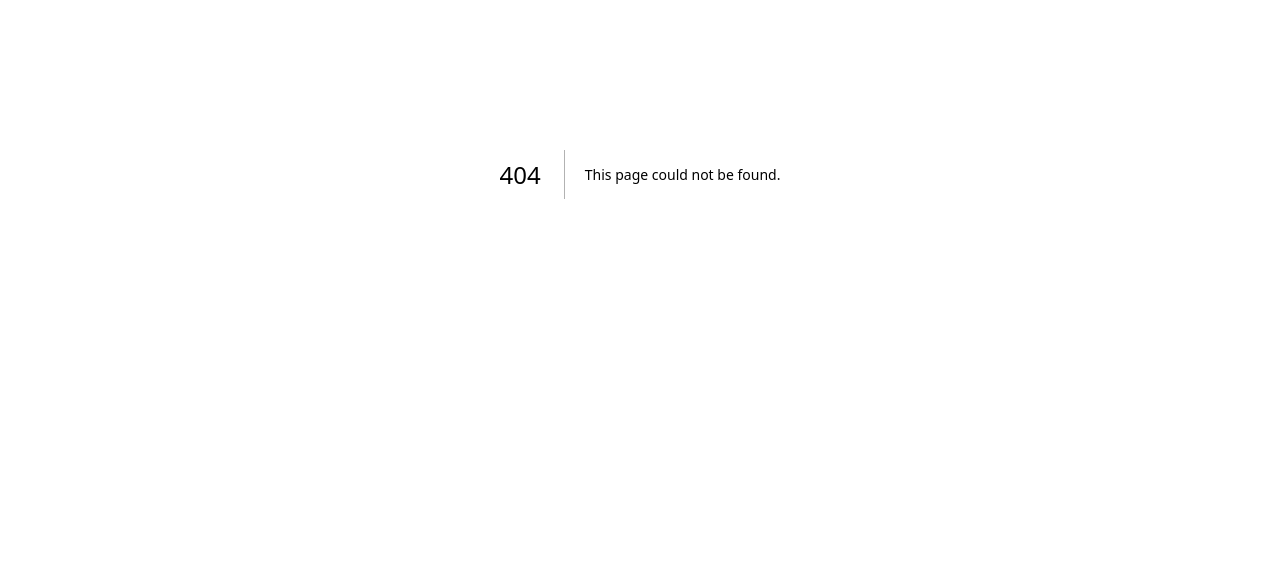
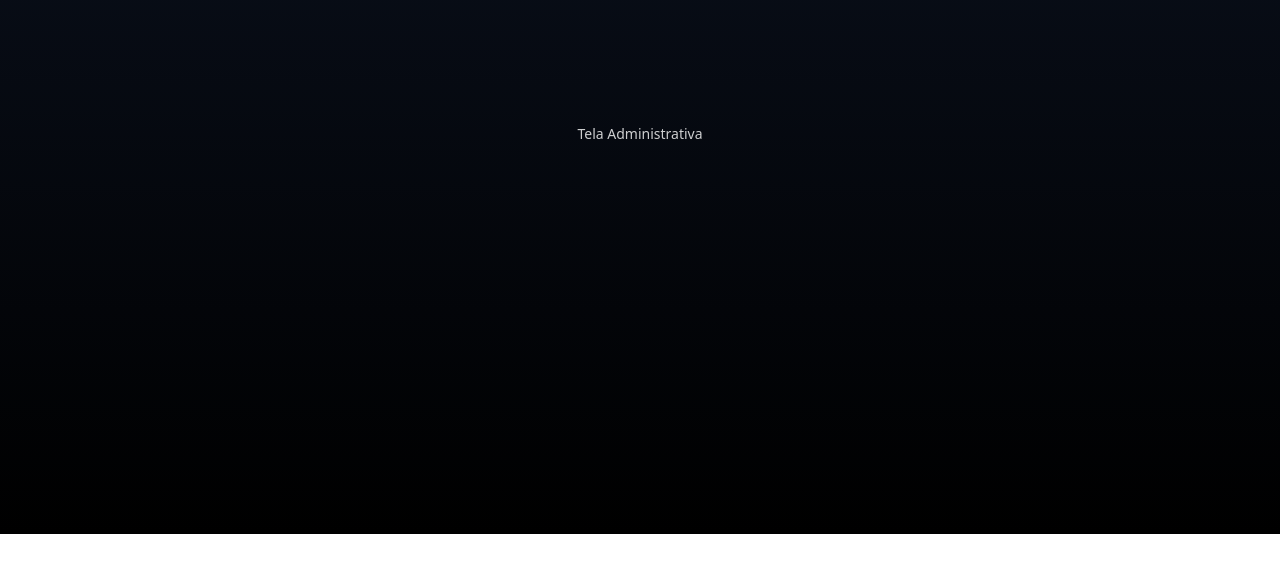
Before and after one commit to Christian-M-Silva/news-dev, a Next.js app: page /manager in a window 1280 px wide. Before the commit this address had no page. Shown: the part 266-838 px from the top of the page. After the commit the page ends 800 px from the top, so only its background shows below. Built offline with nearby package versions, Linux system fonts and the light colour scheme.

Commit message:
feat(pageManager): Criará a pág de manager

```diff
--- a/src/app/globals.css
+++ b/src/app/globals.css
@@ -6,5 +6,4 @@
 	display: flex;
 	justify-content: center;
 	align-items: flex-start;
-	padding: 2.5rem 1.5rem;
 }
--- /dev/null
+++ b/src/app/manager/page.tsx
@@ -0,0 +1,10 @@
+export default function Manager() {
+	return (
+		<div className="min-h-screen flex items-center justify-center">
+			<span className="text-sm text-white/80">
+				Tela Administrativa
+			</span>
+		</div>
+
+	)
+}
--- a/src/app/news/[id]/page.tsx
+++ b/src/app/news/[id]/page.tsx
@@ -1,6 +1,6 @@
 export default function NewsDetail() {
 	return (
-		<main >
+		<main className="m-7" >
 			<article className="w-full max-w-4xl text-gray-200">
 				{/* Título */}
 				<header className="text-center mb-8">
```
